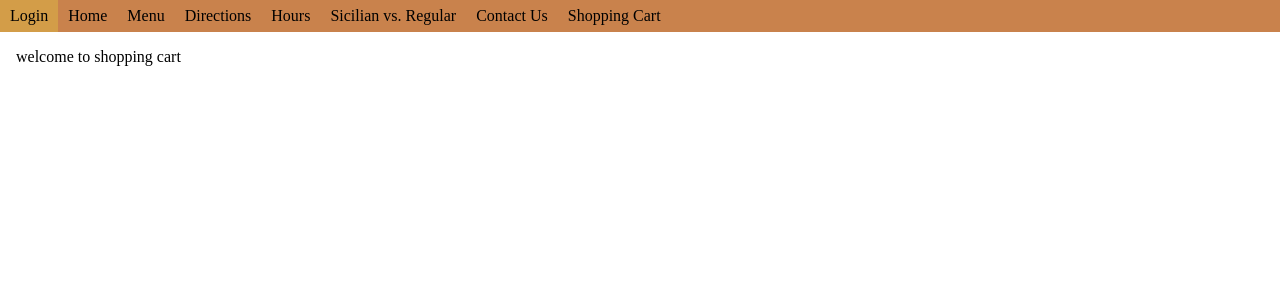
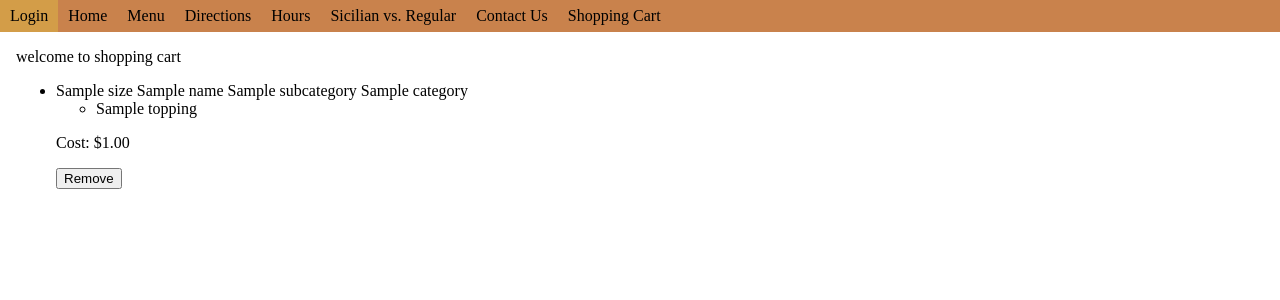
Before and after one commit to tyday/pizza, a Django app: template orders/templates/shoppingcart.html in a window 1280 px wide. Shown: the top 300 px of the page. Run offline with Django 3.2, Linux system fonts and the light colour scheme; the template is opened without the code that fills it: most values are stand-ins (such as "Sample title", 1, 10 or a date in 2020); parts of the project's set-up code (start-up, migrations or seed data) failed here and were passed over.

Commit message:
start implementing shopping cart

```diff
--- a/orders/static/js/shoppingcart.js
+++ b/orders/static/js/shoppingcart.js
@@ -1,2 +1,35 @@
 // let shoppingcart2 = localStorage.getItem('localstorage_cart')
-// console.log(shopping_cart)
+// console.log(cart_item)
+function getCookie(name) {
+    if (!document.cookie) {
+      return null;
+    }
+
+    const xsrfCookies = document.cookie.split(';')
+      .map(c => c.trim())
+      .filter(c => c.startsWith(name + '='));
+
+    if (xsrfCookies.length === 0) {
+      return null;
+    }
+
+    return decodeURIComponent(xsrfCookies[0].split('=')[1]);
+}
+function remove_from_shoppingcart(cart_item){
+    // console.log(cart_item.target.dataset.itemid)
+    csrfToken = getCookie('csrftoken')
+    itemId = cart_item.target.dataset.itemid
+    fetch('/removefromcart/',{
+        method:'POST',
+        credentials:'include',
+        body:itemId,
+        headers:{
+            'X-CSRFToken': csrfToken,
+            'Content-Type': 'text/plain'
+        }
+    }).then(function(response){
+        console.log('hi_there',response);
+        cancelSelection()
+        return response.json()
+    })
+}
--- a/orders/templates/shoppingcart.html
+++ b/orders/templates/shoppingcart.html
@@ -3,9 +3,19 @@
 {% block title %}
 <title>Pinochio's Menu</title>
 {% endblock title %}
-
 {% block content %}
 <p>welcome to shopping cart</p>
+<ul>
+{% for order_item in shoppingcart %}
+    <li>{{ order_item.size.title }} {{ order_item.item.name.title }} {% if order_item.item.subcategory %}{{ order_item.item.subcategory.title }}{% endif %} {{ order_item.item.category.title }}</li>
+    <ul>
+        {% for topping in order_item.orderitemstoppings_set.all %}
+        <li>{{ topping.topping.name }}</li>
+        {% endfor %}
+    </ul>
+    <p>Cost: ${{ order_item.total_cost|stringformat:".2f" }}</p>
+    <button id="remove" onclick="remove_from_shoppingcart(event)" data-itemID="{{ order_item.id }}">Remove</button>
+{% endfor %}
 {% endblock content %}
 
 {% block scripts %}
```
